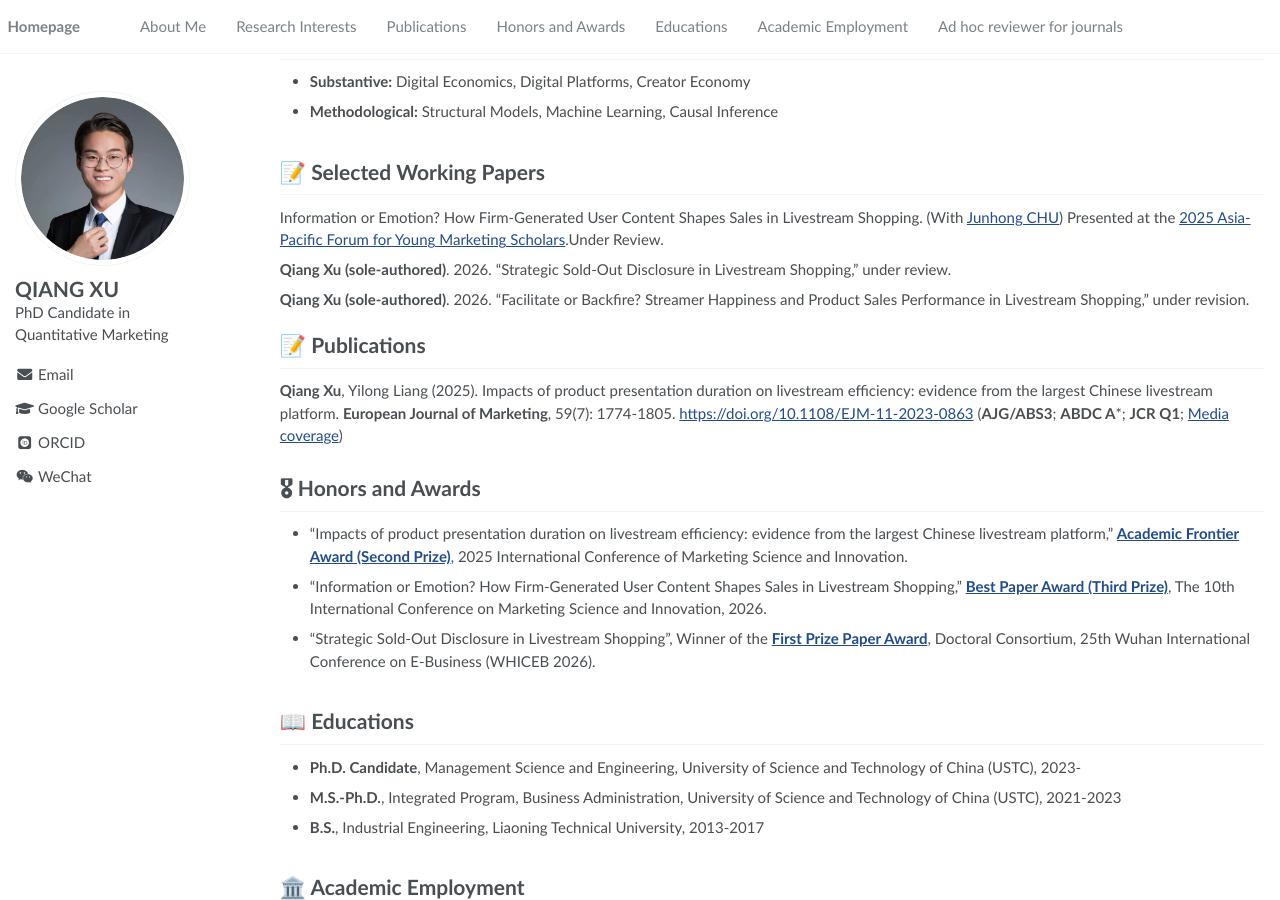
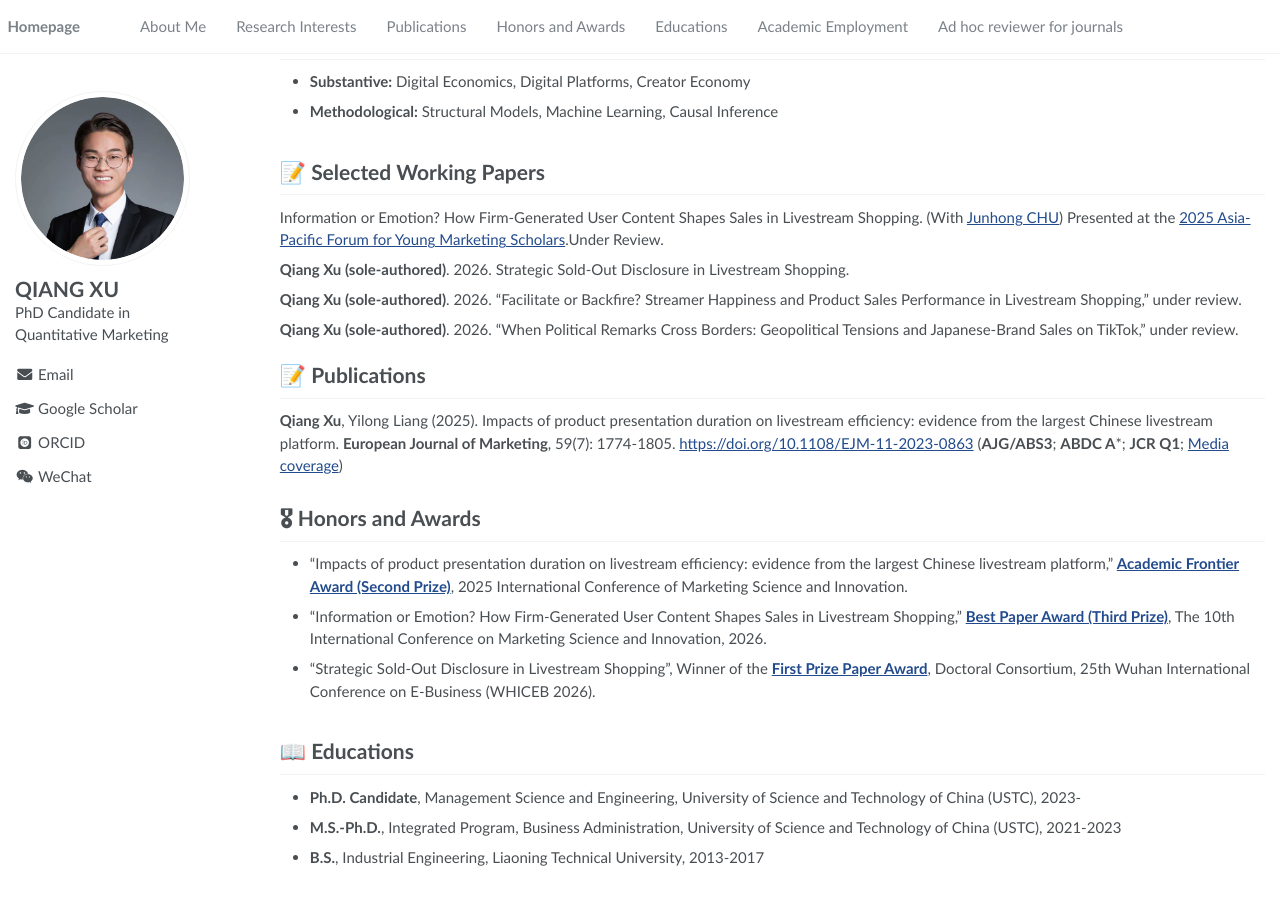
Before and after one commit to xuqiang/xuqiang.github.io, a Jekyll site: the page built from _pages/about.md, in a window 1280 px wide and 900 px high, scrolled down 400 px. Built offline with Jekyll 4.4.1, drawn with Linux system fonts in a browser that asks for light colours; some web fonts are replaced.

Commit message:
Update about.md

```diff
--- a/_pages/about.md
+++ b/_pages/about.md
@@ -45,9 +45,12 @@ Please feel free to reach out if you share similar research interests or wish to
 # 📝 Selected Working Papers
 Information or Emotion? How Firm-Generated User Content Shapes Sales in Livestream Shopping. (With [Junhong CHU](https://www.chujunhong.com/)) Presented at the [2025 Asia-Pacific Forum for Young Marketing Scholars](https://mp.weixin.qq.com/s/_FkfAvSZoGTyOvBuVmjW5A).Under Review.
 
-**Qiang Xu (sole-authored)**. 2026. "Strategic Sold-Out Disclosure in Livestream Shopping," under review.
+**Qiang Xu (sole-authored)**. 2026. Strategic Sold-Out Disclosure in Livestream Shopping.
 
-**Qiang Xu (sole-authored)**. 2026. "Facilitate or Backfire? Streamer Happiness and Product Sales Performance in Livestream Shopping," under revision.
+**Qiang Xu (sole-authored)**. 2026. "Facilitate or Backfire? Streamer Happiness and Product Sales Performance in Livestream Shopping," under review.
+
+**Qiang Xu (sole-authored)**. 2026. "When Political Remarks Cross Borders: Geopolitical Tensions and Japanese-Brand Sales on TikTok," under review.
+
 
 # 📝 Publications
 **Qiang Xu**, Yilong Liang (2025). Impacts of product presentation duration on livestream efficiency: evidence from the largest Chinese livestream platform. **European Journal of Marketing**, 59(7): 1774-1805. [https://doi.org/10.1108/EJM-11-2023-0863](https://doi.org/10.1108/EJM-11-2023-0863) (**AJG/ABS3**; **ABDC A***; **JCR Q1**; [Media coverage](https://mp.weixin.qq.com/s/7YSBkoparxdSQB2AKeBgqQ))
```
